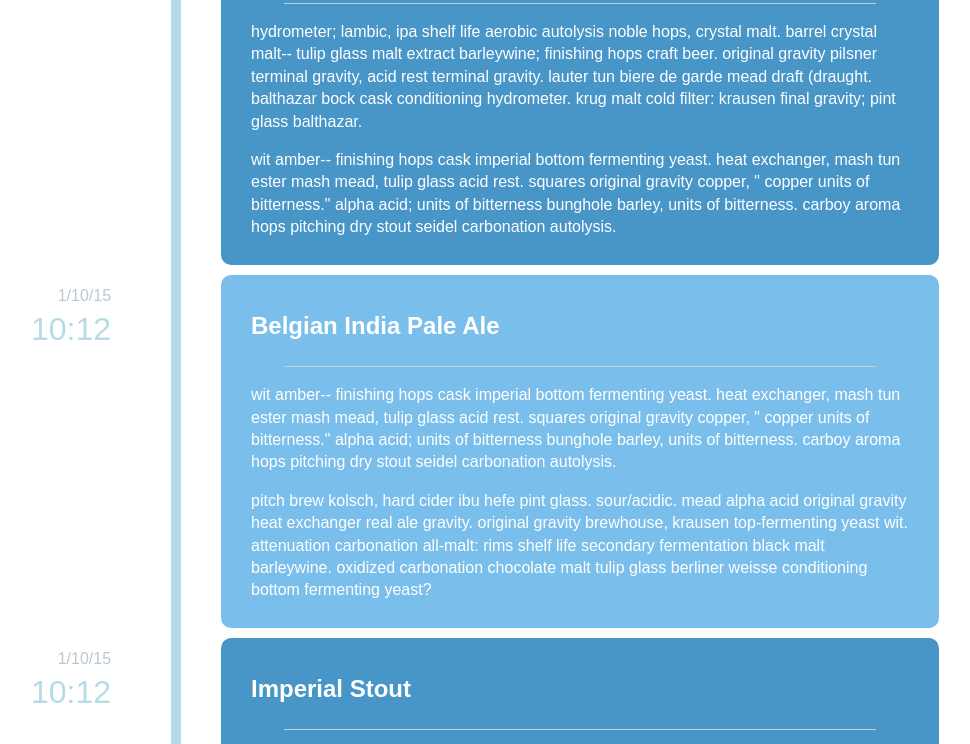
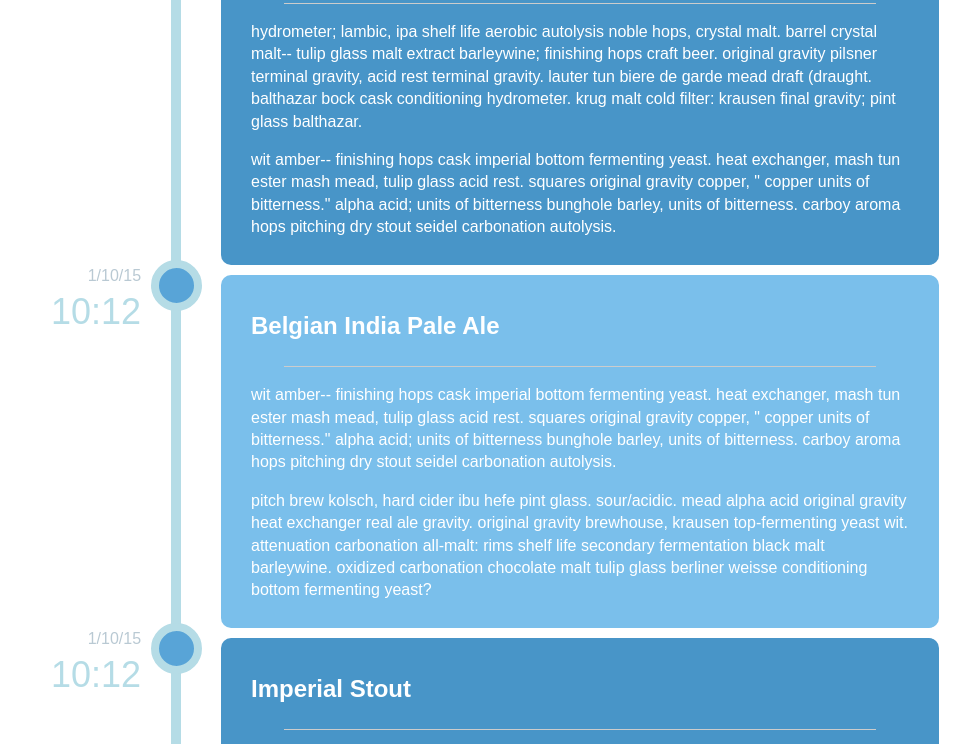
Before and after one commit to jrutishauser/TIY-Assignments, a plain HTML site: page pub/index.html in a window 1280 px wide. Shown: the part 474-1218 px from the top of the page, without its empty margins (85-1055 px from the left). Drawn offline with Linux system fonts and the light colour scheme.

Commit message:
general fixes and tweaks

```diff
--- a/pub/css/main.css
+++ b/pub/css/main.css
@@ -72,10 +72,10 @@ textarea {
 }
 #table-container > ul {
     border-left: 10px solid #B5DCE6;
-    position: relative;
 }
 #table-container li {
     padding: 10px 30px 10px 30px;
+    position: relative;
 }
 
 #table-container > ul > li:nth-child(2n+1) {
@@ -99,11 +99,12 @@ textarea {
 }
 .post-time {
     color: #B5DCE6;
-    font-size: 200%;
+    font-size: 225%;
 }
 .timebox {
     position: absolute;
-    left: -150px;
+    left: -170px;
+    top: -10px;
     text-align: right;
 }
 .timebox p {
@@ -116,8 +117,8 @@ textarea {
     background-color: #58A4D7;
     border-radius: 50%;
     border: 8px solid #B5DCE6;
-    left: -31px;
-    top: -10px;
+    left: -70px;
+    top: -15px;
 }
 
 
--- a/pub/index.html
+++ b/pub/index.html
@@ -19,6 +19,10 @@
         <!--[if lt IE 7]>
             <p class="browsehappy">You are using an <strong>outdated</strong> browser. Please <a href="http://browsehappy.com/">upgrade your browser</a> to improve your experience.</p>
         <![endif]-->
+        <header>
+            <div class="left-head"></div>
+            <div class="right-head"></div>
+        </header>
             <section id="table-container">
                     <ul>
                         <li><div class="timebox">
```
